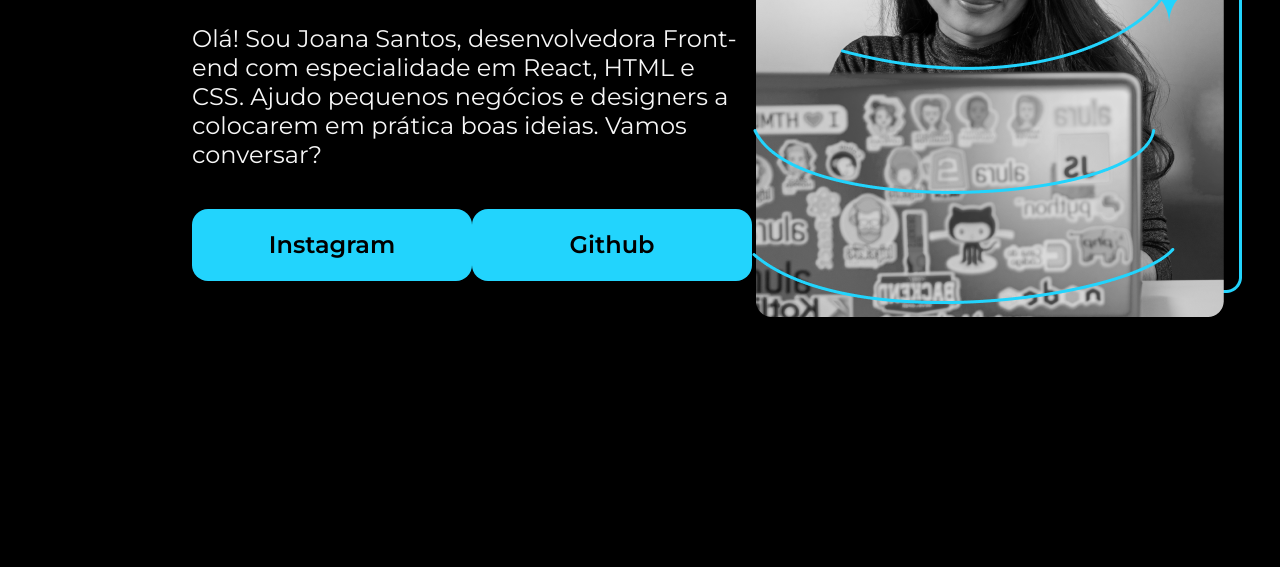
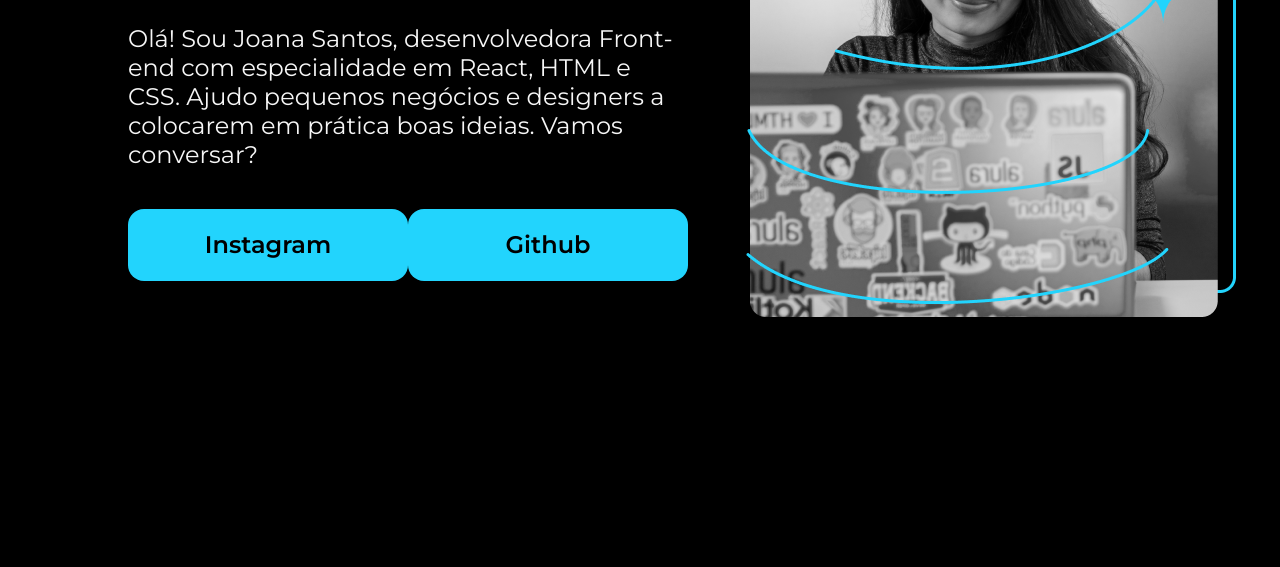
Before and after one commit to limagb/HTML_e_CSS-_ambientes_de_dev_estrutura_de_arq_e_tags, a plain HTML site: page index.html in a window 1280 px wide. Shown: the part 361-928 px from the top of the page. Drawn offline with nearby package versions, Linux system fonts and the light colour scheme.

Commit message:
Melhoria no espaçamento entre os textos e a imagem

```diff
--- a/style.css
+++ b/style.css
@@ -13,10 +13,11 @@ body {
 }
 
 .apresentacao {
-    margin: 10% 15%;
+    margin: 10%;
     display: flex;
     justify-content: space-between;
     align-items: center;
+    gap: 58px;
 }
 
 .apresentacao__conteudo {
```
